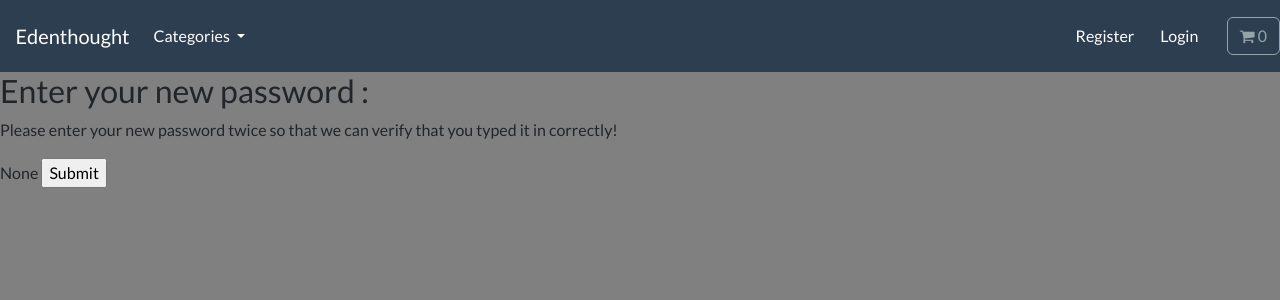
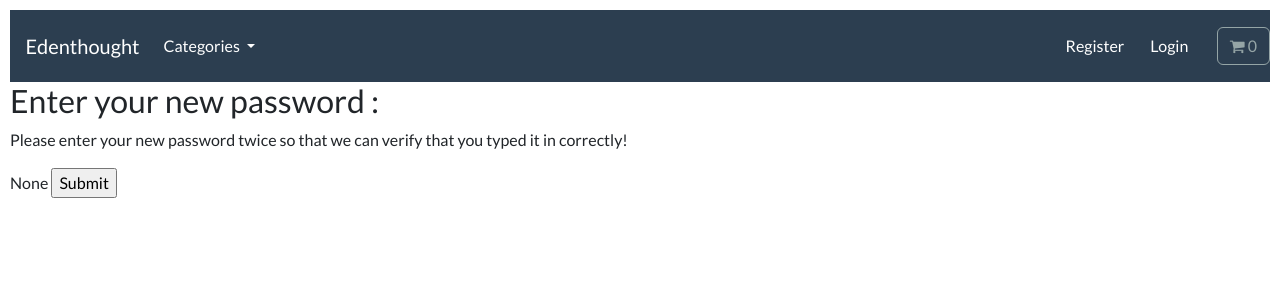
Before and after one commit to kmard/Ecommerce_shop, a Django app: page /account/reset/1/1/ in a window 1280 px wide. Shown: the top 300 px of the page. Run offline with Django 3.2, Linux system fonts and the light colour scheme; data that the repository does not hold is empty; some libraries are stand-ins or nearby versions.

Commit message:
2. Integrating the password reset templates

```diff
--- a/account/templates/account/password/password-reset-complete.html
+++ b/account/templates/account/password/password-reset-complete.html
@@ -9,7 +9,8 @@
 
 <style>
     body{
-    background-color: gray;
+    background-color: white;
+    margin:10px;
     }
     div{
      border-radius:20px;
--- a/account/templates/account/password/password-reset-form.html
+++ b/account/templates/account/password/password-reset-form.html
@@ -9,7 +9,8 @@
 
 <style>
     body{
-    background-color: gray;
+    background-color: white;
+    margin:10px;
     }
     div{
      border-radius:20px;
--- a/account/templates/account/password/password-reset-sent.html
+++ b/account/templates/account/password/password-reset-sent.html
@@ -9,7 +9,8 @@
 
 <style>
     body{
-    background-color: gray;
+    background-color: white;
+    margin:10px;
     }
     div{
      border-radius:20px;
```
